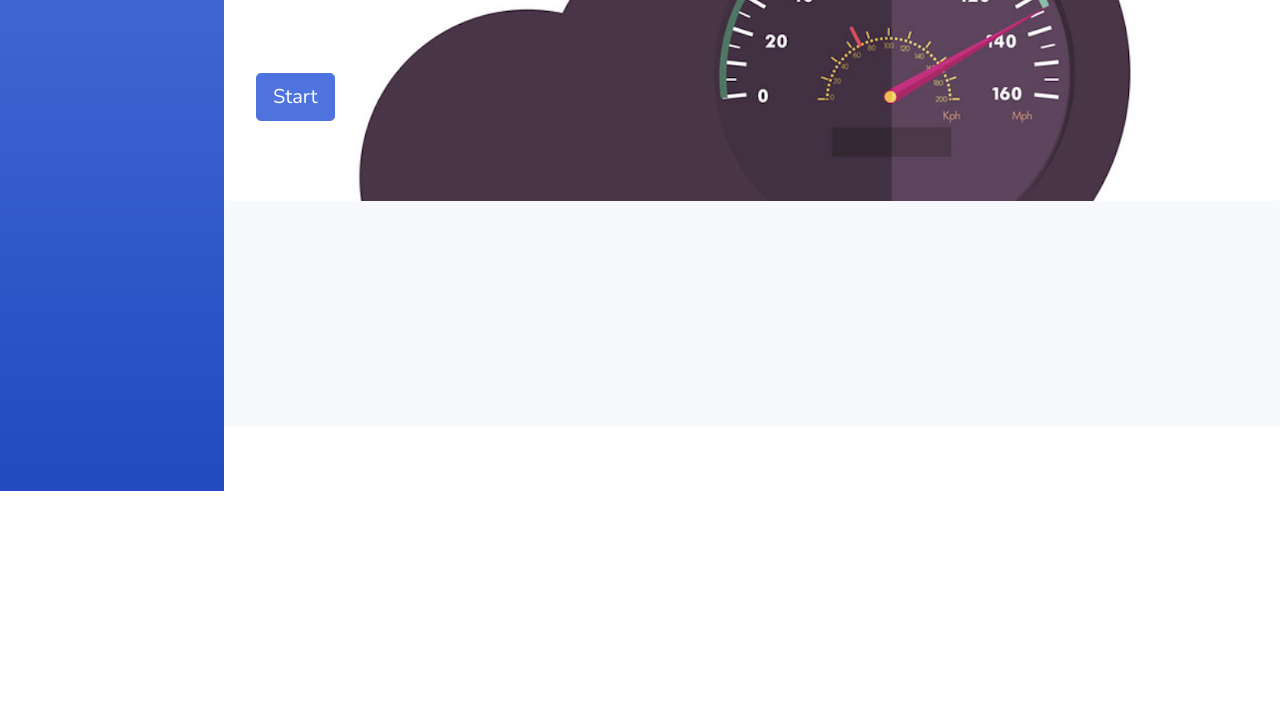
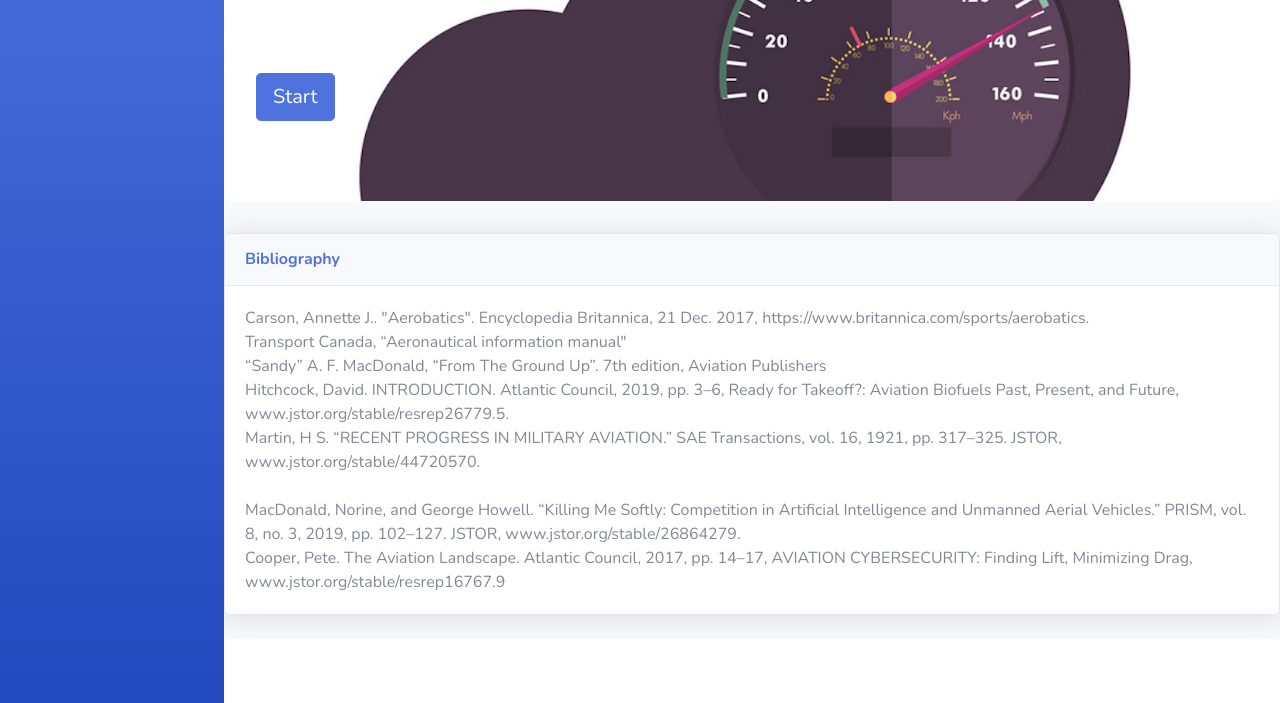
Before and after one commit to Programsoftware/programsoftware.github.io, a website with bundled scripts: page index.html in a window 1280 px wide. Shown: the part 309-1012 px from the top of the page. Before the commit the page ends 800 px from the top, so only its background shows below. Built offline with nearby package versions, Linux system fonts and the light colour scheme.

Commit message:
Update index.html

```diff
--- a/index.html
+++ b/index.html
@@ -176,10 +176,28 @@
                     <p style="visibility:hidden;">It uses utility classes for typography and spacing to space content out within the larger container.</p>
                     <p class="lead">
                       <a class="btn btn-primary btn-lg"  href="science.html" role="button">Start</a>
+
                     </p>
                   </div>
                 <!-- /.container-fluid -->
-
+                <div class="card shadow mb-4">
+                    <div class="card-header py-3">
+                        <h6 class="m-0 font-weight-bold text-primary">Bibliography
+                        </h6>
+                    </div>
+                    <div class="card-body">
+                        Carson, Annette J.. "Aerobatics". Encyclopedia Britannica, 21 Dec. 2017, https://www.britannica.com/sports/aerobatics.<br>
+                        Transport Canada, “Aeronautical information manual"
+                            <br>
+                            “Sandy” A. F. MacDonald, “From The Ground Up”. 7th edition, Aviation Publishers<br>
+                            Hitchcock, David. INTRODUCTION. Atlantic Council, 2019, pp. 3–6, Ready for Takeoff?: Aviation Biofuels Past, Present, and Future, www.jstor.org/stable/resrep26779.5. <br>
+                            Martin, H S. “RECENT PROGRESS IN MILITARY AVIATION.” SAE Transactions, vol. 16, 1921, pp. 317–325. JSTOR, www.jstor.org/stable/44720570.<br>
+                            <br>
+                            MacDonald, Norine, and George Howell. “Killing Me Softly: Competition in Artificial Intelligence and Unmanned Aerial Vehicles.” PRISM, vol. 8, no. 3, 2019, pp. 102–127. JSTOR, www.jstor.org/stable/26864279.
+                            <br>
+                            Cooper, Pete. The Aviation Landscape. Atlantic Council, 2017, pp. 14–17, AVIATION CYBERSECURITY: Finding Lift, Minimizing Drag, www.jstor.org/stable/resrep16767.9
+                        </div>
+                </div>
             </div>
             <!-- End of Main Content -->
 
```
